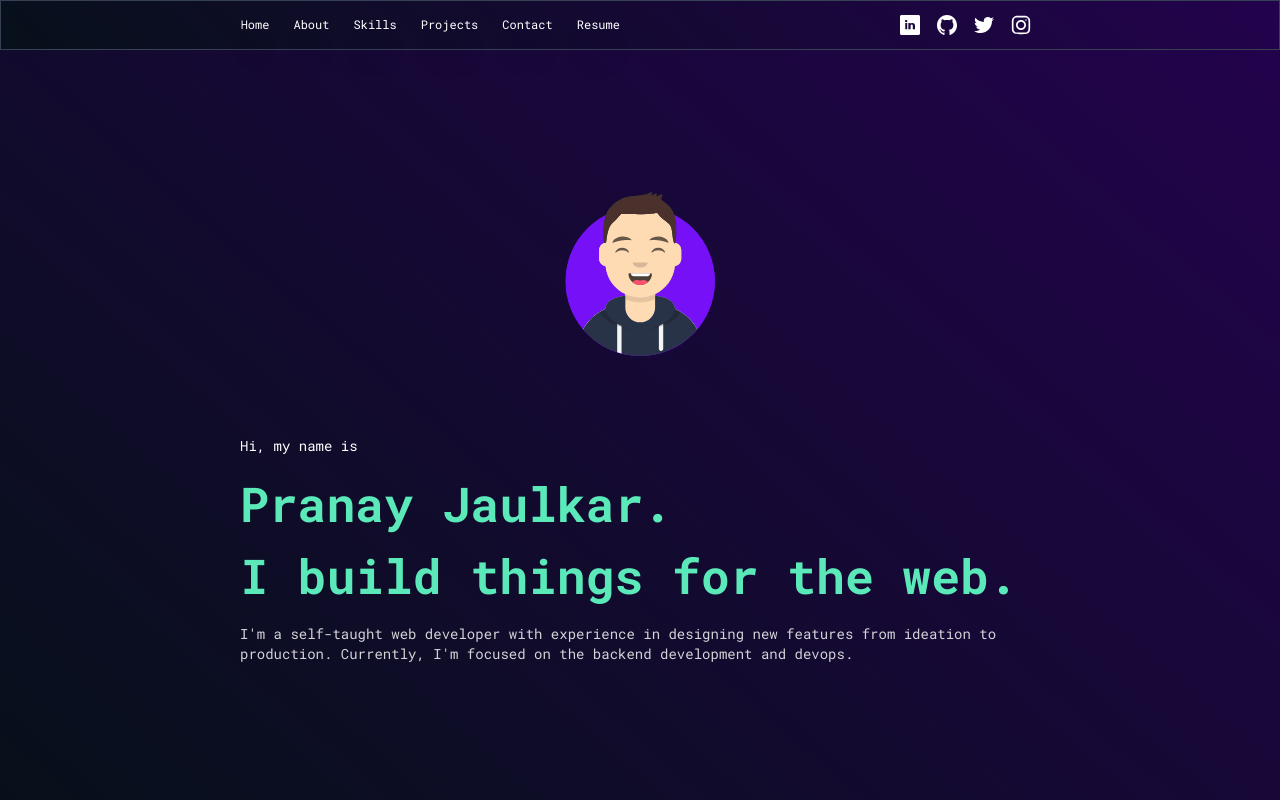
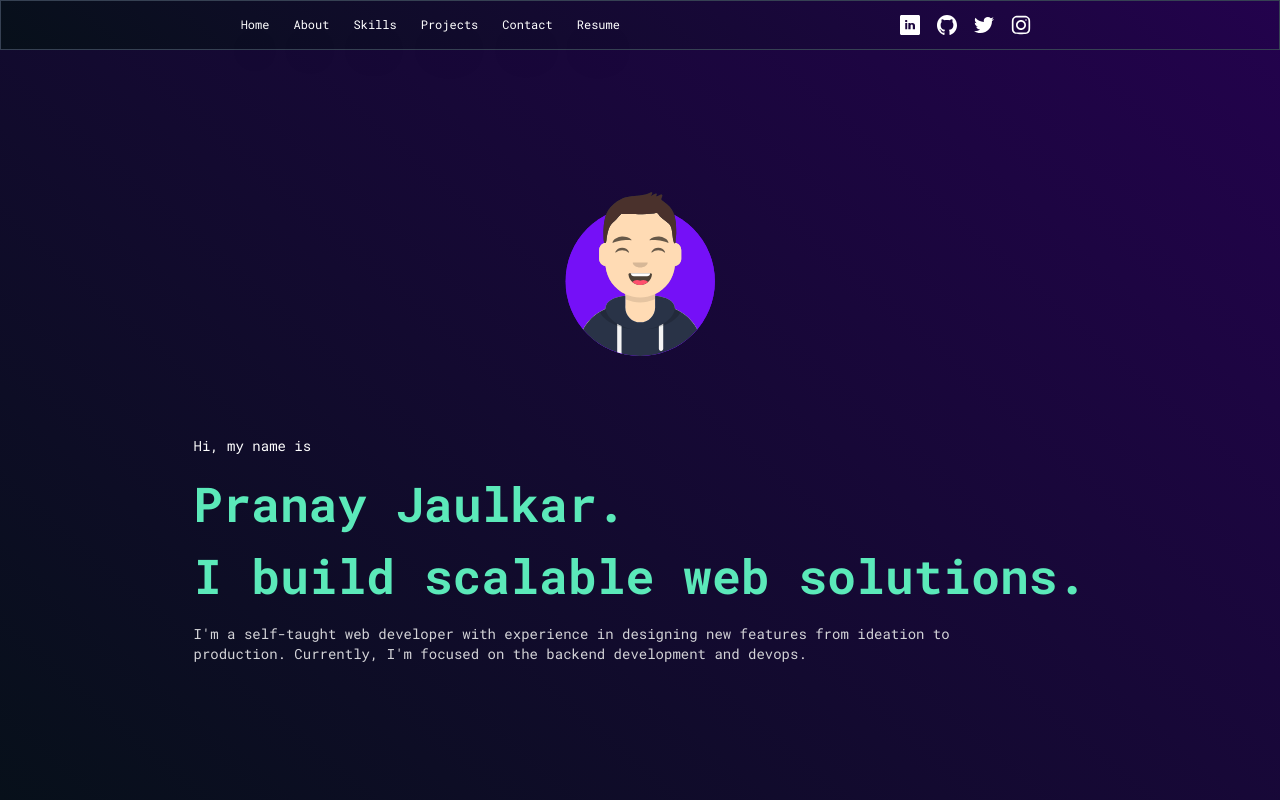
Before and after one commit to pranayjaulkar/portfolio, a Next.js app: page / in a window 1280 px wide. Built offline with nearby package versions, Linux system fonts and the light colour scheme.

Commit message:
changed intro

```diff
--- a/components/IntroductionSection.tsx
+++ b/components/IntroductionSection.tsx
@@ -24,7 +24,7 @@ export default function IntroductionSection() {
               Pranay Jaulkar.
             </span>
             <span className="text-3xl sm:text-5xl font-black text-secondary ">
-              I build things for the web.
+              I build scalable web solutions.
             </span>
             <span className="max-w-[800px]">
               I&apos;m a self-taught web developer with experience in designing
```
